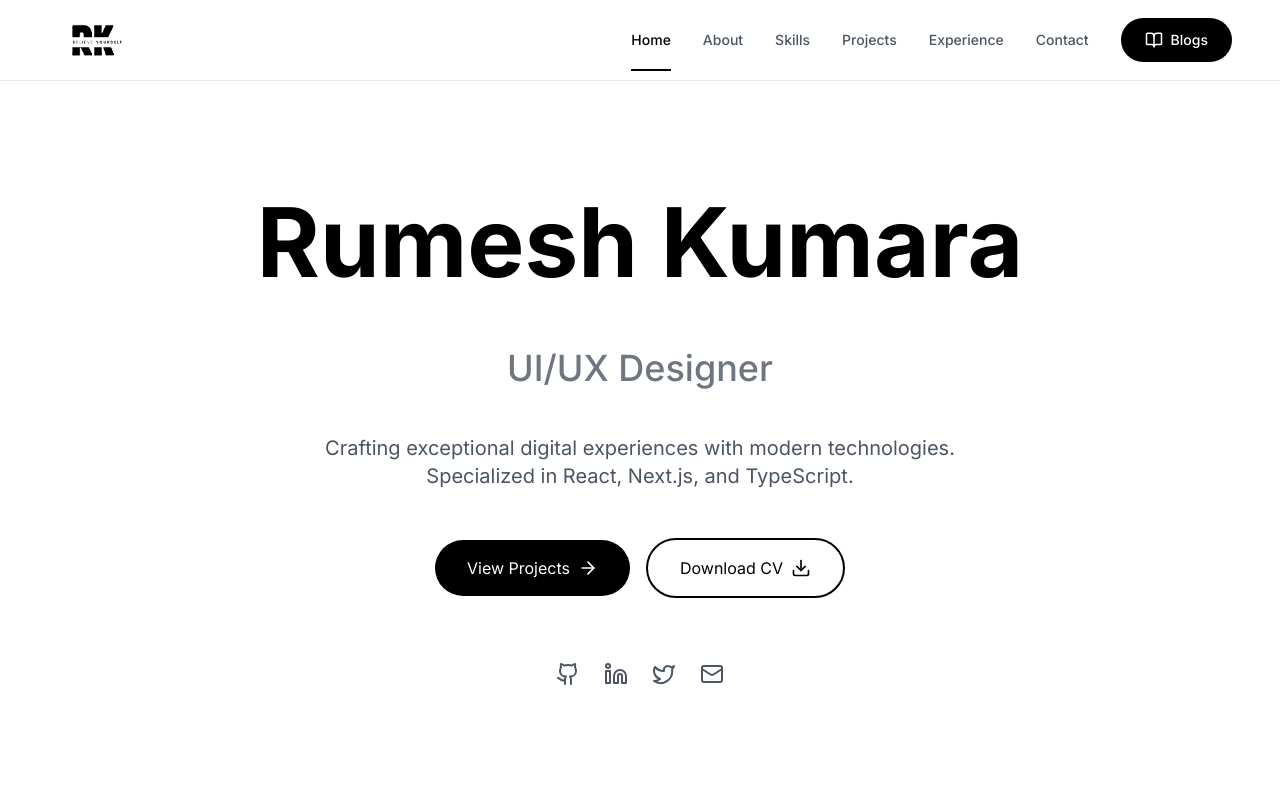
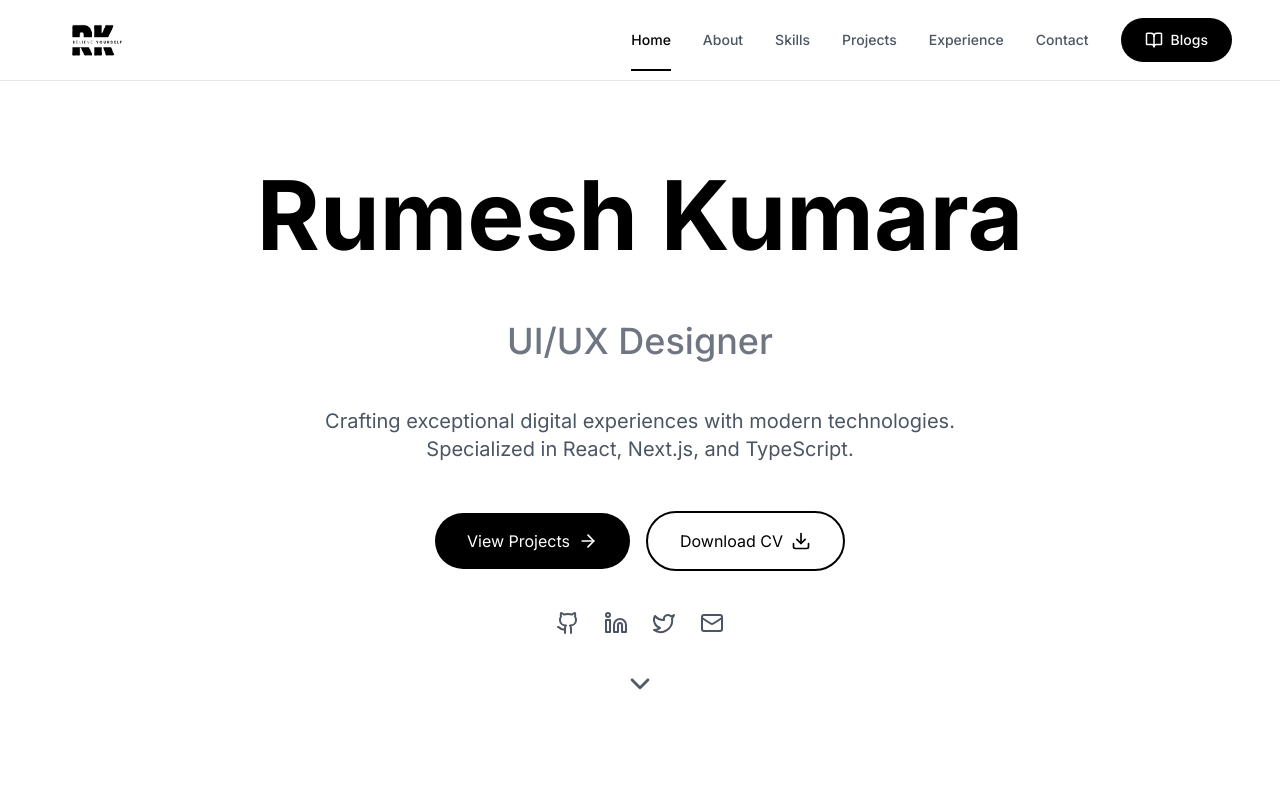
Before and after one commit to RumeshKumara/new-portfolio, a Next.js app: page / in a window 1280 px wide. Shown: the top 800 px of the page. Built offline with nearby package versions, Linux system fonts and the light colour scheme.

Commit message:
feat: add smooth scroll to About section and update Navbar logo link

```diff
--- a/components/Hero.tsx
+++ b/components/Hero.tsx
@@ -1,7 +1,7 @@
 "use client";
 
 import { motion, AnimatePresence } from "framer-motion";
-import { ArrowRight, Download, Github, Linkedin, Twitter, Mail } from "lucide-react";
+import { ArrowRight, Download, Github, Linkedin, Twitter, Mail, ChevronDown } from "lucide-react";
 import { SOCIAL_LINKS } from "@/lib/constants";
 import { useState, useEffect } from "react";
 
@@ -48,6 +48,17 @@ export default function Hero({ onViewProjects, onContact }: HeroProps) {
       });
     }
     onContact?.();
+  };
+
+  const handleScrollToAbout = () => {
+    const element = document.getElementById("about");
+    if (element) {
+      const offsetTop = element.offsetTop - 80;
+      window.scrollTo({
+        top: offsetTop,
+        behavior: "smooth",
+      });
+    }
   };
 
   return (
@@ -123,7 +134,7 @@ export default function Hero({ onViewProjects, onContact }: HeroProps) {
             initial={{ opacity: 0, y: 20 }}
             animate={{ opacity: 1, y: 0 }}
             transition={{ duration: 0.6, delay: 0.8, ease: "easeOut" }}
-            className="flex items-center justify-center gap-6 pt-8"
+            className="flex items-center justify-center gap-6 pt-2"
           >
             <a
               href={SOCIAL_LINKS.github}
@@ -160,6 +171,21 @@ export default function Hero({ onViewProjects, onContact }: HeroProps) {
               <Mail size={24} />
             </a>
           </motion.div>
+
+          <motion.div
+            initial={{ opacity: 0, y: 20 }}
+            animate={{ opacity: 1, y: 0 }}
+            transition={{ duration: 0.6, delay: 1.0, ease: "easeOut" }}
+            className="pt-2"
+          >
+            <button
+              onClick={handleScrollToAbout}
+              className="animate-bounce text-accent-600 hover:text-black transition-colors"
+              aria-label="Scroll to About section"
+            >
+              <ChevronDown size={32} />
+            </button>
+          </motion.div>
         </div>
       </div>
     </div>
--- a/components/Navbar.tsx
+++ b/components/Navbar.tsx
@@ -65,7 +65,7 @@ export default function Navbar() {
       <div className="container-custom">
         <div className="flex items-center justify-between h-20">
           {/* Logo */}
-          <Link href="/" className="flex items-center" aria-label="Home">
+          <Link href="/" className="flex items-center cursor-pointer" aria-label="Home" onClick={(e) => { e.preventDefault(); window.scrollTo({ top: 0, behavior: 'smooth' }); }}>
             <Image
               src="/logo.png"
               alt="RK Logo"
@@ -103,7 +103,7 @@ export default function Navbar() {
 
             {/* Blog Link */}
             <a
-              href="https://medium.com/@rumeshkumara"
+              href="https://medium.com/@rumeshk066"
               target="_blank"
               rel="noopener noreferrer"
               className="flex items-center gap-2 px-6 py-3 text-sm font-medium bg-black text-white hover:bg-accent-800 rounded-full transition-all hover:scale-105 focus:outline-none focus:ring-2 focus:ring-black focus:ring-offset-2"
@@ -153,7 +153,7 @@ export default function Navbar() {
 
               {/* Blog Link Mobile */}
               <a
-                href="https://medium.com/@rumeshkumara"
+                href="https://medium.com/@rumeshk066"
                 target="_blank"
                 rel="noopener noreferrer"
                 className="flex items-center gap-2 px-6 py-3 text-lg font-medium bg-black text-white hover:bg-accent-800 rounded-full transition-all w-fit focus:outline-none focus:ring-2 focus:ring-white focus:ring-offset-2"
```
